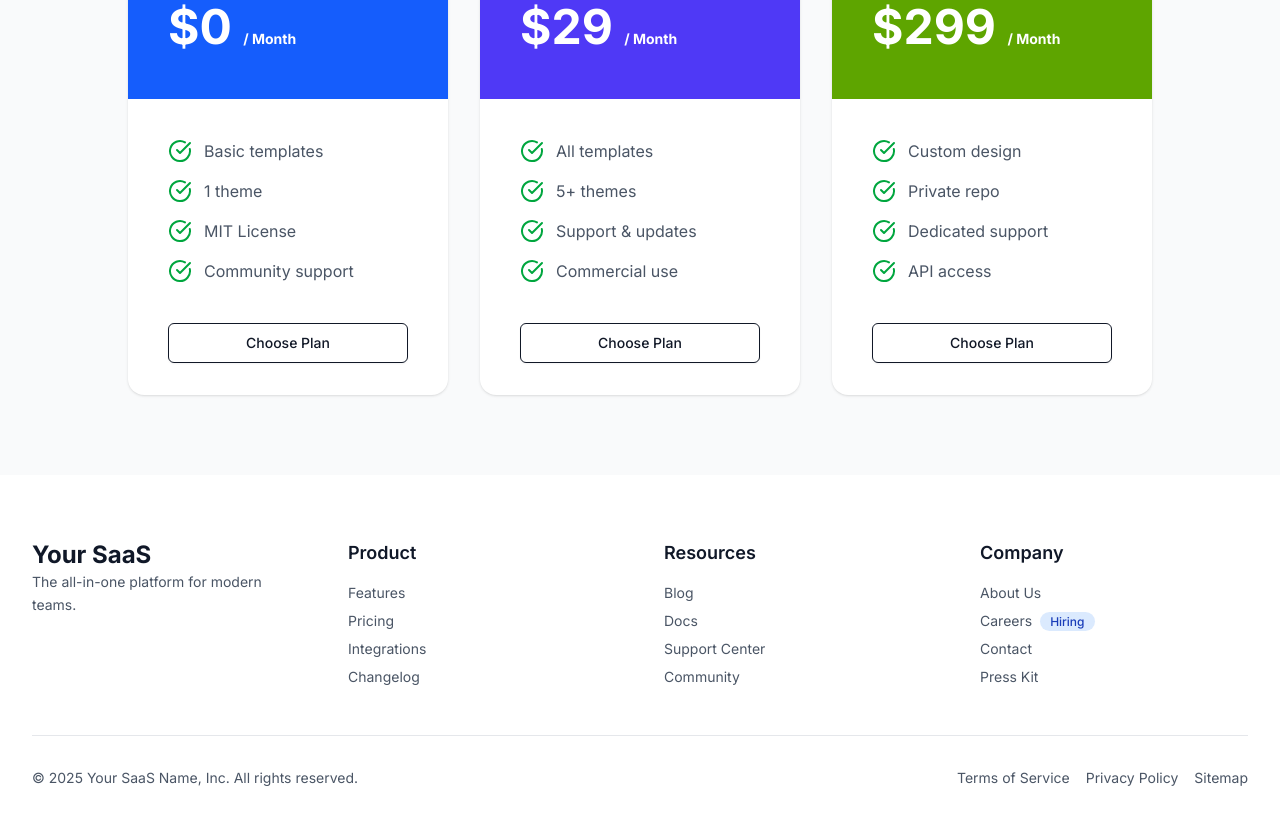
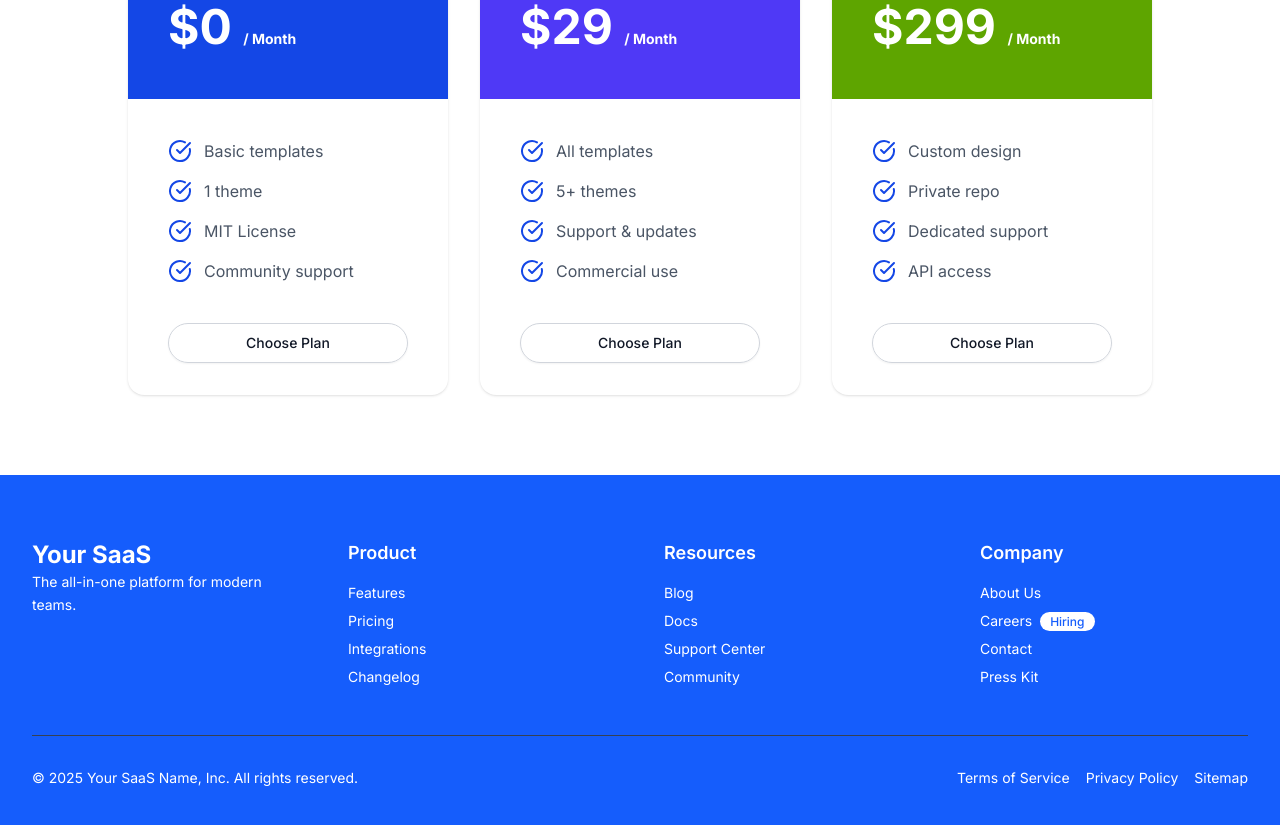
Before and after one commit to rashedInt32/launchpad-ui, a Next.js app: page /variants/saas in a window 1280 px wide. Shown: the part 3340-4165 px from the top of the page. Built offline with nearby package versions, Linux system fonts and the light colour scheme.

Commit message:
style: Footer and pricing for saas landing

```diff
--- a/components/footers/saas-footer.tsx
+++ b/components/footers/saas-footer.tsx
@@ -4,11 +4,11 @@ import Link from "next/link";
 
 export const SaasFooter = () => {
   return (
-    <footer className="bg-white text-gray-600 py-16">
+    <footer className="bg-blue-600 text-white py-16">
       <div className="max-w-7xl mx-auto px-4 sm:px-6 lg:px-8">
-        <div className="grid grid-cols-1 md:grid-cols-4 gap-12 border-b border-gray-200 pb-12">
+        <div className="grid grid-cols-1 md:grid-cols-4 gap-12 border-b border-gray-700 pb-12">
           <div className="space-y-4 md:col-span-1">
-            <Link href="/" className="text-2xl font-bold text-gray-900">
+            <Link href="/" className="text-2xl font-bold text-white">
               Your SaaS
             </Link>
             <p className="text-sm leading-relaxed">
@@ -18,7 +18,7 @@ export const SaasFooter = () => {
               <a
                 href="#"
                 aria-label="LinkedIn"
-                className="text-gray-400 hover:text-gray-700 transition-colors duration-200"
+                className="text-gray-200 hover:text-gray-200 transition-colors duration-200"
               >
                 <svg
                   className="w-6 h-6"
@@ -32,7 +32,7 @@ export const SaasFooter = () => {
               <a
                 href="#"
                 aria-label="Twitter"
-                className="text-gray-400 hover:text-gray-700 transition-colors duration-200"
+                className="text-gray-200 hover:text-gray-200 transition-colors duration-200"
               >
                 <svg
                   className="w-6 h-6"
@@ -47,27 +47,25 @@ export const SaasFooter = () => {
           </div>
 
           <div>
-            <h3 className="text-lg font-semibold text-gray-900 mb-4">
-              Product
-            </h3>
+            <h3 className="text-lg font-semibold text-white mb-4">Product</h3>
             <ul className="space-y-2 text-sm">
               <li>
-                <Link href="/features" className="hover:text-gray-900">
+                <Link href="/features" className="hover:text-white">
                   Features
                 </Link>
               </li>
               <li>
-                <Link href="/pricing" className="hover:text-gray-900">
+                <Link href="/pricing" className="hover:text-white">
                   Pricing
                 </Link>
               </li>
               <li>
-                <Link href="/integrations" className="hover:text-gray-900">
+                <Link href="/integrations" className="hover:text-white">
                   Integrations
                 </Link>
               </li>
               <li>
-                <Link href="/changelog" className="hover:text-gray-900">
+                <Link href="/changelog" className="hover:text-white">
                   Changelog
                 </Link>
               </li>
@@ -75,27 +73,25 @@ export const SaasFooter = () => {
           </div>
 
           <div>
-            <h3 className="text-lg font-semibold text-gray-900 mb-4">
-              Resources
-            </h3>
+            <h3 className="text-lg font-semibold text-white mb-4">Resources</h3>
             <ul className="space-y-2 text-sm">
               <li>
-                <Link href="/blog" className="hover:text-gray-900">
+                <Link href="/blog" className="hover:text-white">
                   Blog
                 </Link>
               </li>
               <li>
-                <Link href="/documentation" className="hover:text-gray-900">
+                <Link href="/documentation" className="hover:text-white">
                   Docs
                 </Link>
               </li>
               <li>
-                <Link href="/support" className="hover:text-gray-900">
+                <Link href="/support" className="hover:text-white">
                   Support Center
                 </Link>
               </li>
               <li>
-                <Link href="/community" className="hover:text-gray-900">
+                <Link href="/community" className="hover:text-white">
                   Community
                 </Link>
               </li>
@@ -103,30 +99,28 @@ export const SaasFooter = () => {
           </div>
 
           <div>
-            <h3 className="text-lg font-semibold text-gray-900 mb-4">
-              Company
-            </h3>
+            <h3 className="text-lg font-semibold text-white mb-4">Company</h3>
             <ul className="space-y-2 text-sm">
               <li>
-                <Link href="/about" className="hover:text-gray-900">
+                <Link href="/about" className="hover:text-white">
                   About Us
                 </Link>
               </li>
               <li>
-                <Link href="/careers" className="hover:text-gray-900">
+                <Link href="/careers" className="hover:text-white">
                   Careers
-                  <span className="bg-blue-100 text-blue-800 text-xs font-medium ml-2 px-2.5 py-0.5 rounded-full">
+                  <span className="bg-white text-blue-600 text-xs font-medium ml-2 px-2.5 py-0.5 rounded-full">
                     Hiring
                   </span>
                 </Link>
               </li>
               <li>
-                <Link href="/contact" className="hover:text-gray-900">
+                <Link href="/contact" className="hover:text-white">
                   Contact
                 </Link>
               </li>
               <li>
-                <Link href="/press" className="hover:text-gray-900">
+                <Link href="/press" className="hover:text-white">
                   Press Kit
                 </Link>
               </li>
--- a/components/pricing/saas-pricing.tsx
+++ b/components/pricing/saas-pricing.tsx
@@ -11,7 +11,7 @@ const plans = [
       "MIT License",
       "Community support",
     ],
-    color: "bg-blue-600",
+    color: "bg-[var(--color-accent)]",
   },
   {
     plan: "Premium",
@@ -39,7 +39,7 @@ const plans = [
 
 export function SaasPricing() {
   return (
-    <section id="pricing" className="py-20 px-6 bg-gray-50">
+    <section id="pricing" className="py-20 px-6 bg-white">
       <h2 className="text-3xl font-heading font-bold text-center mb-12">
         Pricing
       </h2>
@@ -63,12 +63,19 @@ export function SaasPricing() {
             <ul className="space-y-4 text-gray-600 p-10">
               {p.features.map((f) => (
                 <li key={f} className="flex items-start gap-3">
-                  <CheckCircle size={24} className="text-green-600" /> {f}
+                  <CheckCircle
+                    size={24}
+                    className="text-[var(--color-accent)]"
+                  />{" "}
+                  {f}
                 </li>
               ))}
             </ul>
             <div className="px-10 pb-8">
-              <Button variant="outline" className="w-full cursor-pointer">
+              <Button
+                variant="outlineRounded"
+                className="w-full cursor-pointer"
+              >
                 Choose Plan
               </Button>
             </div>
```
